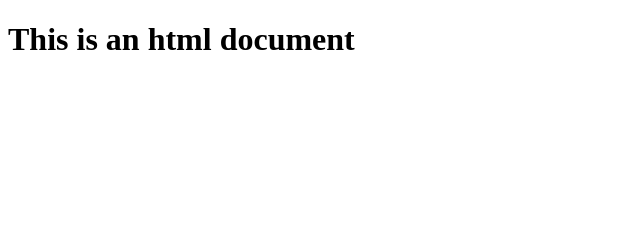
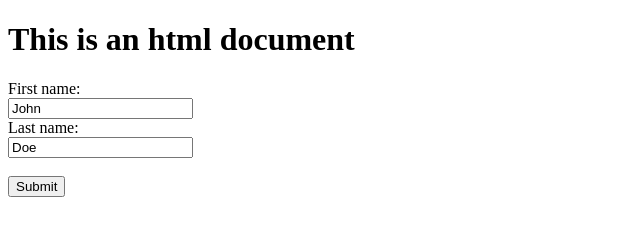
Before and after one commit to ajeremyr/ajeremyr.github.io, a plain HTML site: page index.html in a window 1280 px wide. Shown: the whole page, without its empty margins (0-640 px from the left). Drawn offline with Linux system fonts and the light colour scheme.

Commit message:
Update index.html

```diff
--- a/index.html
+++ b/index.html
@@ -8,6 +8,13 @@
 <body>
     <h1> This is an html document</h1>
 
+    <form onSubmit = alert('you just got hacked')>
+        <label for="fname">First name:</label><br>
+        <input type="text" id="fname" name="fname" value="John"><br>
+        <label for="lname">Last name:</label><br>
+        <input type="text" id="lname" name="lname" value="Doe"><br><br>
+        <input type="submit" value="Submit">
+    </form>
 
 </body>
 </html>
```
